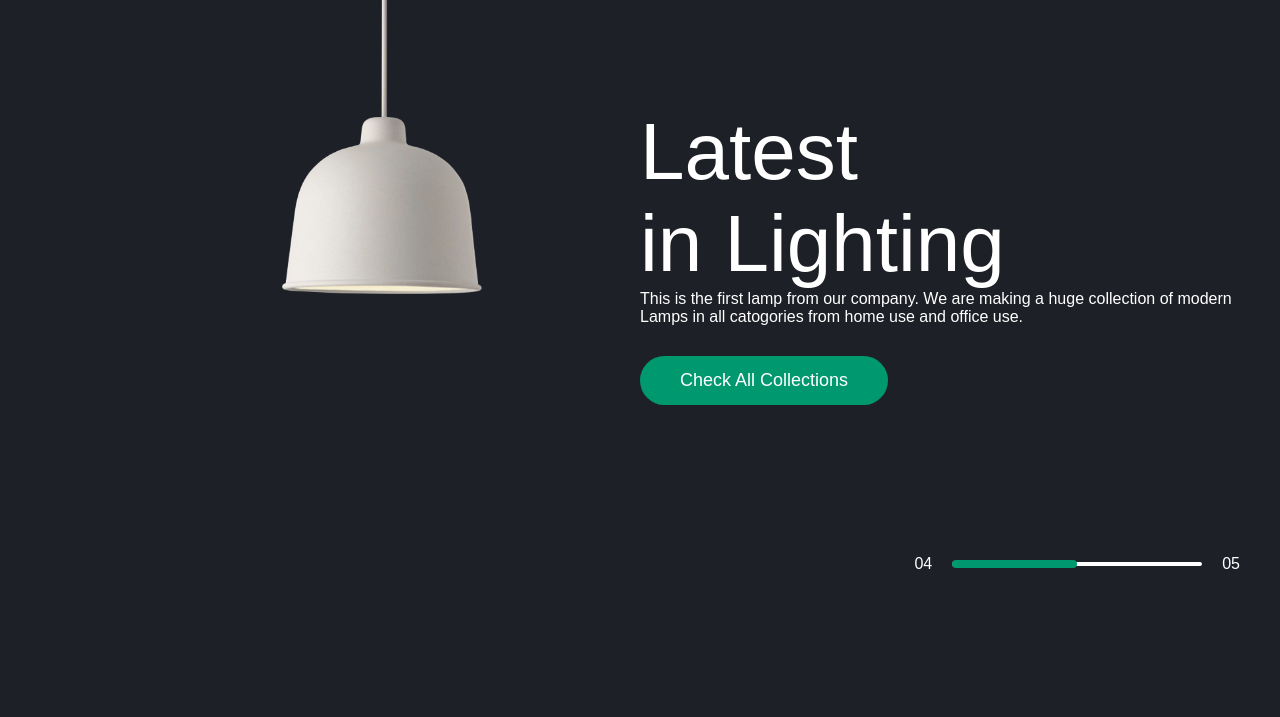
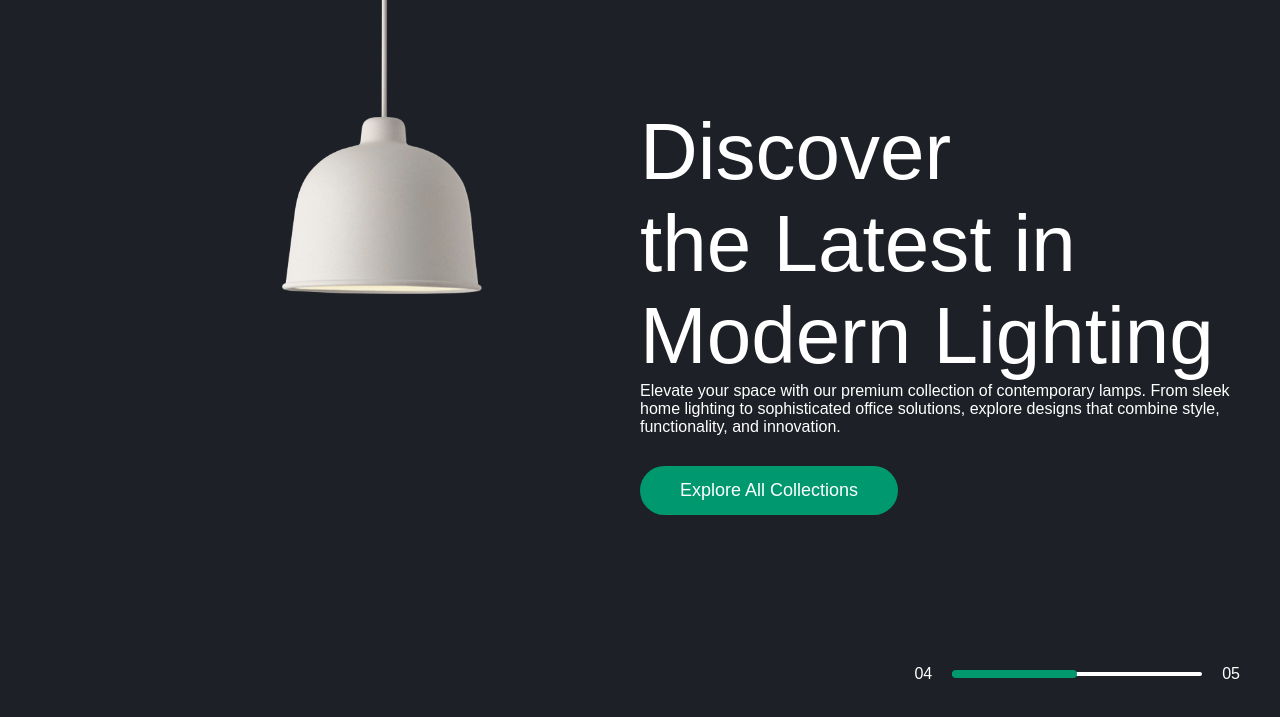
Before and after one commit to madhustylizz/dev-lamp, a plain HTML site: page index.html in a window 1280 px wide. Shown: the part 69-786 px from the top of the page. Drawn offline with Linux system fonts and the light colour scheme.

Commit message:
Update index.html
Updated the Title, Intro and Description

```diff
--- a/index.html
+++ b/index.html
@@ -25,9 +25,9 @@
     </div>
 
     <div class="text-container">
-        <h1>Latest<br>in Lighting</h1>
-        <p>This is the first lamp from our company. We are making a huge collection of modern Lamps in all catogories from home use and office use.</p>
-    <a href="">Check All Collections</a>
+        <h1>Discover<br>the Latest in Modern Lighting</h1>
+        <p>Elevate your space with our premium collection of contemporary lamps. From sleek home lighting to sophisticated office solutions, explore designs that combine style, functionality, and innovation.</p>
+    <a href="https://www.flipkart.com/search?q=lamp&otracker=search&otracker1=search&marketplace=FLIPKART&as-show=on&as=off&sort=price_desc">Explore All Collections</a>
         <div class="control">
             <p>04</p>
             <div class="line"><span></span></div>
```
